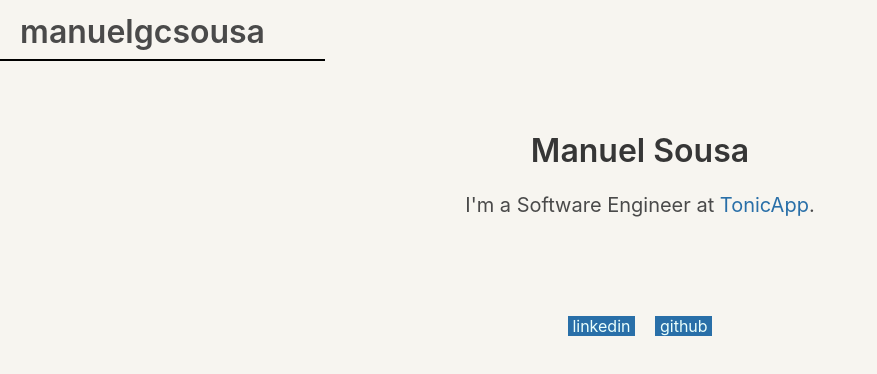
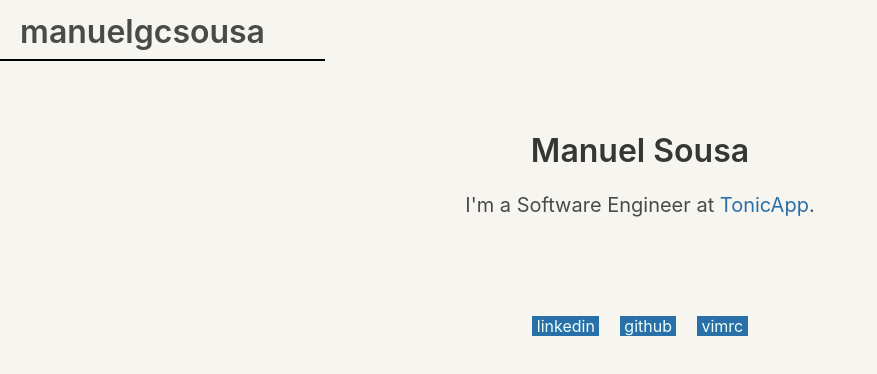
Before and after one commit to manuelgcsousa/manuelgcsousa.github.io, a plain HTML site: page index.html in a window 1280 px wide. Shown: the whole page, without its empty margins (0-877 px from the left). Drawn offline with nearby package versions, Linux system fonts and the light colour scheme.

Commit message:
Attempt to serve sample vimrc

```diff
--- a/index.html
+++ b/index.html
@@ -44,6 +44,7 @@
       <div class="content has-text-centered">
         <a class="mx-2 has-background-info-dark has-text-primary-light" href="https://linkedin.com/in/manuelgcsousa/">&nbsp;linkedin&nbsp;</a>
         <a class="mx-2 has-background-info-dark has-text-primary-light" href="https://github.com/manuelgcsousa">&nbsp;github&nbsp;</a>
+        <a class="mx-2 has-background-info-dark has-text-primary-light" href="./resources/vimrc">&nbsp;vimrc&nbsp;</a>
       </div>
     </footer>
   </body>
```
Also changed, not shown: 1 other file.
